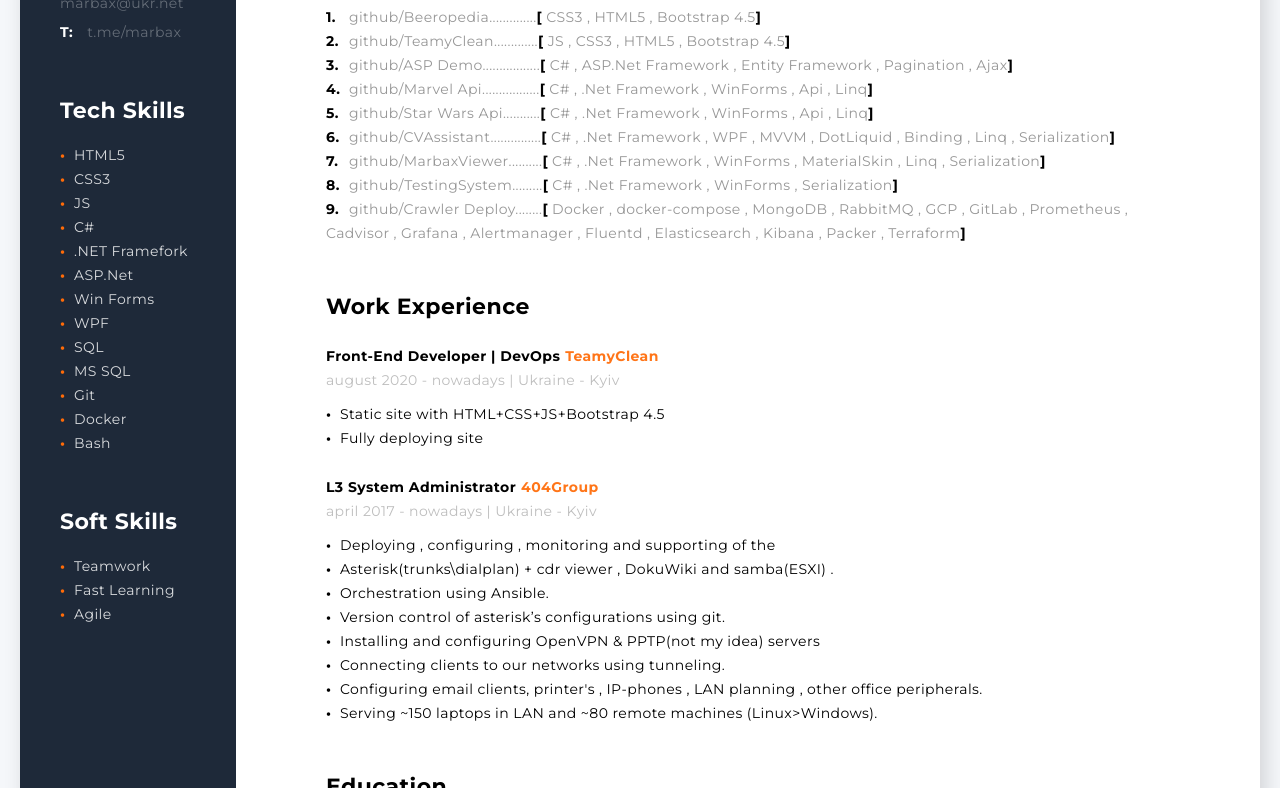
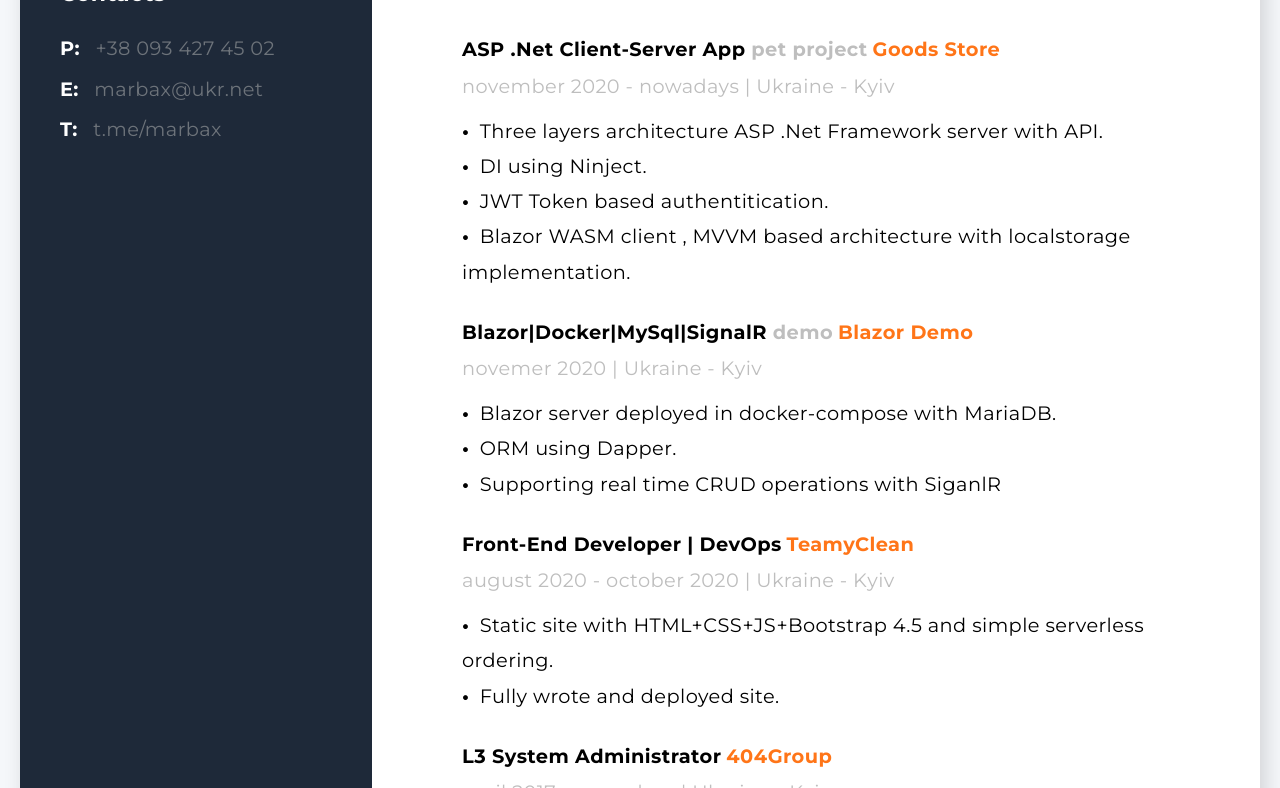
Before and after one commit to Marbax/CV, a plain HTML site: page index.html in a window 1280 px wide. Shown: the part 414-1202 px from the top of the page. Drawn offline with Linux system fonts and the light colour scheme.

Commit message:
reroked resume
removed skills blocks
make bigger font
changed expirience blocks
added min responsobility

```diff
--- a/css/style.css
+++ b/css/style.css
@@ -2,8 +2,8 @@
     padding: 0;
     margin: 0;
     box-sizing: border-box;
-    line-height: 24px;
-    font-size: 14px;
+    line-height: 2rem;
+    font-size: 1.1rem;
     letter-spacing: 0.42px;
 }
 
@@ -24,13 +24,17 @@ main ul {
 }
 
 main ul li::before {
-    content: "\2022";
+    content: '\2022';
     font-weight: bold;
     display: inline-block;
     width: 1rem;
 }
 
-h1, h2, h3, h4, h5 {
+h1,
+h2,
+h3,
+h4,
+h5 {
     font-weight: 700;
 }
 
@@ -45,7 +49,7 @@ h3 {
 }
 
 h2 {
-    font-size: 14px;
+    font-size: 18px;
     margin-bottom: 25px;
 }
 
@@ -67,7 +71,7 @@ a {
 }
 
 a::before {
-    content: "";
+    content: '';
     position: absolute;
     width: 100%;
     height: 2px;
@@ -98,14 +102,25 @@ aside img {
     margin: 40px 0 0 0;
 }
 
-aside>div {
+aside > div {
     margin: 55px 40px;
 }
 
+aside .tech-skills,
+aside .soft-skills {
+    display: none !important;
+}
+
 aside .contacts a {
+    transition: 0.6s;
     font-weight: 400;
-    color: #646c77;
+    color: #6d737a;
     margin: 0 0 0 10px;
+}
+
+aside .contacts a:hover {
+    transition: 0.6s;
+    color: #fff;
 }
 
 aside .contacts a::before {
@@ -134,8 +149,26 @@ aside .contacts div {
 /*===================================_ABOUT_ME_=========================================*/
 
 .aboutMe {
+    width: 60%;
     margin: 110px 90px;
     color: #000;
+}
+
+.aboutMe .block-header {
+    margin: 6rem 0 2rem;
+    display: flex;
+    justify-content: center;
+}
+
+.aboutMe .block-header hr {
+    width: 100%;
+    border: #ff7518 solid 3px;
+    border-radius: 1rem;
+    margin: auto 0;
+}
+
+.aboutMe .block-header h3 {
+    margin: 1rem;
 }
 
 .aboutMe ul li::before {
@@ -146,7 +179,8 @@ aside .contacts div {
     color: #ff7518;
 }
 
-.aboutMe .timePlace {
+.aboutMe .timePlace,
+.muted-text {
     color: #bebebe;
 }
 
@@ -171,12 +205,13 @@ aside .contacts div {
     counter-increment: customCounter;
 }
 
-.aboutMe ol li *, .aboutMe a {
+.aboutMe ol li *,
+.aboutMe a {
     color: #979797;
 }
 
 .aboutMe ol li::before {
-    content: counter(customCounter) ".";
+    content: counter(customCounter) '.';
     font-weight: 700;
     display: inline-block;
     width: 1rem;
@@ -192,3 +227,44 @@ aside .contacts div {
 }
 
 /*===================================_ABOUT_ME_END_======================================*/
+
+/*=====================================_LINK_ANIM_=======================================*/
+/*
+a {
+    -webkit-animation: fading 2s alternate infinite;
+    animation: fading 2s alternate infinite;
+}
+
+@-webkit-keyframes fading {
+    100% {
+        color: #ff6b08a9;
+        font-size: 1.11rem;
+    }
+}
+
+@keyframes fading {
+    100% {
+        color: #ff6b086e;
+        font-size: 1.11rem;
+    }
+}
+*/
+/*===================================_LINK_ANIM_END_=====================================*/
+
+@media screen and (max-width: 1000px) and (min-width: 0px) {
+    * {
+        font-size: 0.9rem;
+    }
+    main {
+        display: block !important;
+    }
+    aside {
+        width: 100%;
+        display: flex;
+        justify-content: center;
+    }
+    aside img {
+        width: 33%;
+        margin: auto 0;
+    }
+}
--- a/index.html
+++ b/index.html
@@ -1,29 +1,31 @@
 <!DOCTYPE html>
 <html lang="en">
-
     <head>
-    <meta charset="UTF-8">
-    <meta name="viewport" content="width=device-width, initial-scale=1.0">
-    <meta http-equiv="X-UA-Compatible" content="ie=edge">
-    <meta name="description" content="That's personal resume of Nikita Morozov(Marbax)">
-    <meta name="keywords"
-        content="HTML , CSS , JS , Javascript , Web Development , dev , Git , DevOps , System Administrator , C# , .Net , ">
-    <meta name="author" content="Nikita Morozov - Marbax">
-    <link rel="stylesheet" href="./css/style.css">
-    <link rel="shortcut icon" href=".favicon.ico" type="image/x-icon">
-    <link href="https://fonts.googleapis.com/css2?family=Montserrat:wght@400;700&display=swap" rel="stylesheet">
+        <meta charset="UTF-8" />
+        <meta name="viewport" content="width=device-width, initial-scale=1.0" />
+        <meta http-equiv="X-UA-Compatible" content="ie=edge" />
+        <meta name="description" content="Personal resume of Nikita Morozov(Marbax) on .Net Developer position." />
+        <meta name="keywords" content=" C# , .Net , .ASP Net , Blazor , HTML , CSS , JS , Javascript , Web Development , dev , Git , DevOps" />
+        <meta name="author" content="Nikita Morozov - Marbax" />
+        <link rel="shortcut icon" href=".favicon.ico" type="image/x-icon" />
+        <link rel="preconnect" href="https://fonts.gstatic.com" />
+        <link href="https://fonts.googleapis.com/css2?family=Montserrat:wght@400;700&display=swap" rel="stylesheet" />
+        <link rel="stylesheet" href="./css/style.min.css" />
         <title>Morozov Nikita's CV</title>
     </head>
 
     <body>
         <main>
             <aside>
-            <img src="https://dcnt5qvi2hv76.cloudfront.net/b1535103/resize_cache/331742/23365dd92c1f65a6eb81283cfddb6812/main/139/139febe56c0c681eec47d16b3b0a11b7/photo_2018-11-02_16-46-50.png?h=b.404.group"
-                alt="Nikita Morozov's photo">
+                <img
+                    src="https://dcnt5qvi2hv76.cloudfront.net/b1535103/resize_cache/331742/23365dd92c1f65a6eb81283cfddb6812/main/139/139febe56c0c681eec47d16b3b0a11b7/photo_2018-11-02_16-46-50.png?h=b.404.group"
+                    alt="Nikita Morozov's photo"
+                    loading="lazy"
+                />
                 <div class="contacts">
                     <h3>Contacts</h3>
                     <div>
-                    <label for="phoneNum">C:</label>
+                        <label for="phoneNum">P:</label>
                         <a id="phoneNum" href="tel:380934274500">+38 093 427 45 02</a>
                     </div>
                     <div>
@@ -35,7 +37,7 @@
                         <a target="_blank" id="telegram" href="https://t.me/marbax">t.me/marbax</a>
                     </div>
                 </div>
-            <div>
+                <div class="tech-skills">
                     <h3>Tech Skills</h3>
                     <ul>
                         <li>HTML5</li>
@@ -53,7 +55,7 @@
                         <li>Bash</li>
                     </ul>
                 </div>
-            <div>
+                <div class="soft-skills">
                     <h3>Soft Skills</h3>
                     <ul>
                         <li>Teamwork</li>
@@ -65,82 +67,74 @@
 
             <div class="aboutMe">
                 <div class="aboutHeader">
-                <h2>Developer</h2>
+                    <h2>.Net Developer</h2>
                     <h1>Morozov Nikita</h1>
-                <p>Studied in KRMK NAU and IiStep on software development faculty. Successfully finished OTUS's DevOps
-                    courses with diploma project. Working as System Administrator.
-                </p>
-            </div>
-            <div class="projects">
-                <h3>Projects</h3>
-                <ol>
-                    <li><a target="_blank"
-                            href="https://github.com/Marbax/Beeropedia">github/Beeropedia</a><span>..............</span><span><b>[</b>
-                            CSS3 ,
-                            HTML5 , Bootstrap 4.5<b>]</b></span></li>
-                    <li><a target="_blank"
-                            href="https://github.com/Marbax/TeamyClean">github/TeamyClean</a><span>.............</span><span><b>[</b>
-                            JS , CSS3 ,
-                            HTML5 , Bootstrap 4.5<b>]</b></span></li>
-                    <li><a target="_blank"
-                            href="https://github.com/Marbax/ASP.Net/tree/master/HW/lesson_02/MVCPlusAdoHw">github/ASP
-                            Demo</a><span>.................</span><span><b>[</b>
-                            C# , ASP.Net Framework , Entity Framework , Pagination , Ajax<b>]</b></span>
-                    </li>
-                    <li><a target="_blank"
-                            href="https://github.com/Marbax/NP/tree/master/HW/lesson_02/MarvelApiOriginal">github/Marvel
-                            Api</a><span>.................</span><span><b>[</b>
-                            C# , .Net Framework , WinForms , Api , Linq<b>]</b></span>
-                    </li>
-                    <li><a target="_blank" href="https://github.com/Marbax/NP/tree/master/HW/lesson_03">github/Star Wars
-                            Api</a><span>...........</span><span><b>[</b>
-                            C# , .Net Framework , WinForms , Api , Linq<b>]</b></span>
-                    </li>
-                    <li><a target="_blank"
-                            href="https://github.com/Marbax/CVAssistant">github/CVAssistant</a><span>...............</span><span><b>[</b>
-                            C# , .Net Framework , WPF , MVVM , DotLiquid , Binding , Linq , Serialization<b>]</b></span>
-                    </li>
-                    <li><a target="_blank"
-                            href="https://github.com/Marbax/MarbaxViewer">github/MarbaxViewer</a><span>..........</span><span><b>[</b>
-                            C# , .Net Framework , WinForms , MaterialSkin , Linq , Serialization<b>]</b></span></li>
-                    <li><a target="_blank"
-                            href="https://github.com/Marbax/TestingSystem">github/TestingSystem</a><span>.........</span><span><b>[</b>
-                            C# , .Net Framework , WinForms , Serialization<b>]</b></span></li>
-                    <li><a target="_blank" href="https://github.com/Marbax/otus_project">github/Crawler
-                            Deploy</a><span>........</span><span><b>[</b>
-                            Docker , docker-compose , MongoDB , RabbitMQ , GCP , GitLab , Prometheus , Cadvisor ,
-                            Grafana , Alertmanager , Fluentd , Elasticsearch , Kibana , Packer ,
-                            Terraform<b>]</b></span></li>
-                </ol>
                 </div>
                 <div class="workExp">
-                <h3>Work Experience</h3>
+                    <div class="block-header">
+                        <hr />
+                        <h3>Experience</h3>
+                        <hr />
+                    </div>
                     <div>
-                    <h4><span>Front-End Developer | DevOps</span> <span class="orangeColor">TeamyClean</span></h4>
-                    <div class="timePlace"><span>august 2020 - nowadays</span> | <span>Ukraine - Kyiv</span></div>
+                        <h4>
+                            <span>ASP .Net Client-Server App <span class="muted-text">pet project</span></span>
+                            <a href="https://github.com/Marbax/GoodsStore" target="_blank"><span class="orangeColor">Goods Store</span></a>
+                        </h4>
+                        <div class="timePlace"><span>november 2020 - nowadays</span> | <span>Ukraine - Kyiv</span></div>
                         <ul>
-                        <li>Static site with HTML+CSS+JS+Bootstrap 4.5</li>
-                        <li>Fully deploying site</li>
+                            <li>Three layers architecture ASP .Net Framework server with API.</li>
+                            <li>DI using Ninject.</li>
+                            <li>JWT Token based authentitication.</li>
+                            <li>Blazor WASM client , MVVM based architecture with localstorage implementation.</li>
                         </ul>
                     </div>
                     <div>
-                    <h4><span>L3 System Administrator</span> <span class="orangeColor">404Group</span></h4>
+                        <h4>
+                            <span>Blazor|Docker|MySql|SignalR <span class="muted-text">demo</span></span>
+                            <a href="https://github.com/Marbax/BlazorMysqlDemo" target="_blank"><span class="orangeColor">Blazor Demo</span></a>
+                        </h4>
+                        <div class="timePlace"><span>novemer 2020</span> | <span>Ukraine - Kyiv</span></div>
+                        <ul>
+                            <li>Blazor server deployed in docker-compose with MariaDB.</li>
+                            <li>ORM using Dapper.</li>
+                            <li>Supporting real time CRUD operations with SiganlR</li>
+                        </ul>
+                    </div>
+                    <div>
+                        <h4>
+                            <span>Front-End Developer | DevOps</span> <a href="https://teamyclean.com" target="_blank"><span class="orangeColor">TeamyClean</span></a>
+                        </h4>
+                        <div class="timePlace"><span>august 2020 - october 2020</span> | <span>Ukraine - Kyiv</span></div>
+                        <ul>
+                            <li>Static site with HTML+CSS+JS+Bootstrap 4.5 and simple serverless ordering.</li>
+                            <li>Fully wrote and deployed site.</li>
+                        </ul>
+                    </div>
+                    <div>
+                        <h4>
+                            <span>L3 System Administrator</span> <a href="https://404.group/" target="_blank"> <span class="orangeColor">404Group</span></a>
+                        </h4>
                         <div class="timePlace"><span>april 2017 - nowadays</span> | <span>Ukraine - Kyiv</span></div>
                         <ul>
-                        <li>Deploying , configuring , monitoring and supporting of the</li>
-                        <li>Asterisk(trunks\dialplan) + cdr viewer , DokuWiki and samba(ESXI) .</li>
+                            <li>Deploying , configuring , monitoring and supporting of the VOIP , tunnelenig services.</li>
                             <li>Orchestration using Ansible.</li>
-                        <li>Version control of asterisk’s configurations using git.</li>
-                        <li>Installing and configuring OpenVPN & PPTP(not my idea) servers</li>
-                        <li>Connecting clients to our networks using tunneling.</li>
-                        <li>Configuring email clients, printer's , IP-phones , LAN planning , other office peripherals.
-                        </li>
-                        <li>Serving ~150 laptops in LAN and ~80 remote machines (Linux>Windows).</li>
+                            <li>Version control using git.</li>
+                            <li>Configuring office peripherals and customer's services.</li>
                         </ul>
                     </div>
                 </div>
                 <div>
+                    <div class="block-header">
+                        <hr />
                         <h3>Education</h3>
+                        <hr />
+                    </div>
+                    <div>
+                        <h4 class="orangeColor">ItStep</h4>
+                        <div>Software Development</div>
+                        <div class="timePlace"><span>from december 2018 - nowadays</span> | <span>Ukraine - Kyiv</span></div>
+                    </div>
                     <div>
                         <h4 class="orangeColor">College of Computer Technology and Economics</h4>
                         <div>Software Development</div>
@@ -148,33 +142,27 @@
                     </div>
                 </div>
                 <div>
-                <h3>Courses | Trainings | Certificates</h3>
-                <div>
-                    <h4 class="orangeColor">ItStep</h4>
-                    <div>Software Development</div>
-                    <div class="timePlace"><span>from december 2018 - nowadays</span> | <span>Ukraine - Kyiv</span>
+                    <div class="block-header">
+                        <hr />
+                        <h3>Courses</h3>
+                        <hr />
                     </div>
-                </div>
+
                     <div>
                         <h4 class="orangeColor">EnglishDOM</h4>
                         <div>English courses</div>
                         <div class="timePlace"><span>from september 2019 - march 2020</span> | <span>Remote</span></div>
-                    <div><a
-                            href="https://drive.google.com/file/d/1TcV7RcEVXsyhphlv7xaYrr3Uri_hux6P/view?usp=sharing">Certificate</a>
-                    </div>
+                        <div><a href="https://drive.google.com/file/d/1TcV7RcEVXsyhphlv7xaYrr3Uri_hux6P/view?usp=sharing">Certificate</a></div>
                     </div>
                     <div>
                         <h4 class="orangeColor">OTUS</h4>
                         <div>DevOps practices and tools</div>
-                    <div class="timePlace"><span>from 29 november 2018 - till 16 may 2019</span> | <span>Remote</span>
-                    </div>
-                    <div><a target="_blank"
-                            href="https://otus.ru/certificate/aab1990e8550436ba77f21dbb82beabd/">Certificate</a></div>
+                        <div class="timePlace"><span>from 29 november 2018 - till 16 may 2019</span> | <span>Remote</span></div>
+                        <div><a target="_blank" href="https://otus.ru/certificate/aab1990e8550436ba77f21dbb82beabd/">Certificate</a></div>
                         <div><a target="_blank" href="https://github.com/Marbax/otus_project">Project</a></div>
                     </div>
                 </div>
             </div>
         </main>
     </body>
-
 </html>
```
Also changed, not shown: css/style.min.css (added). Lines whose indentation alone changed are shown as unchanged.
